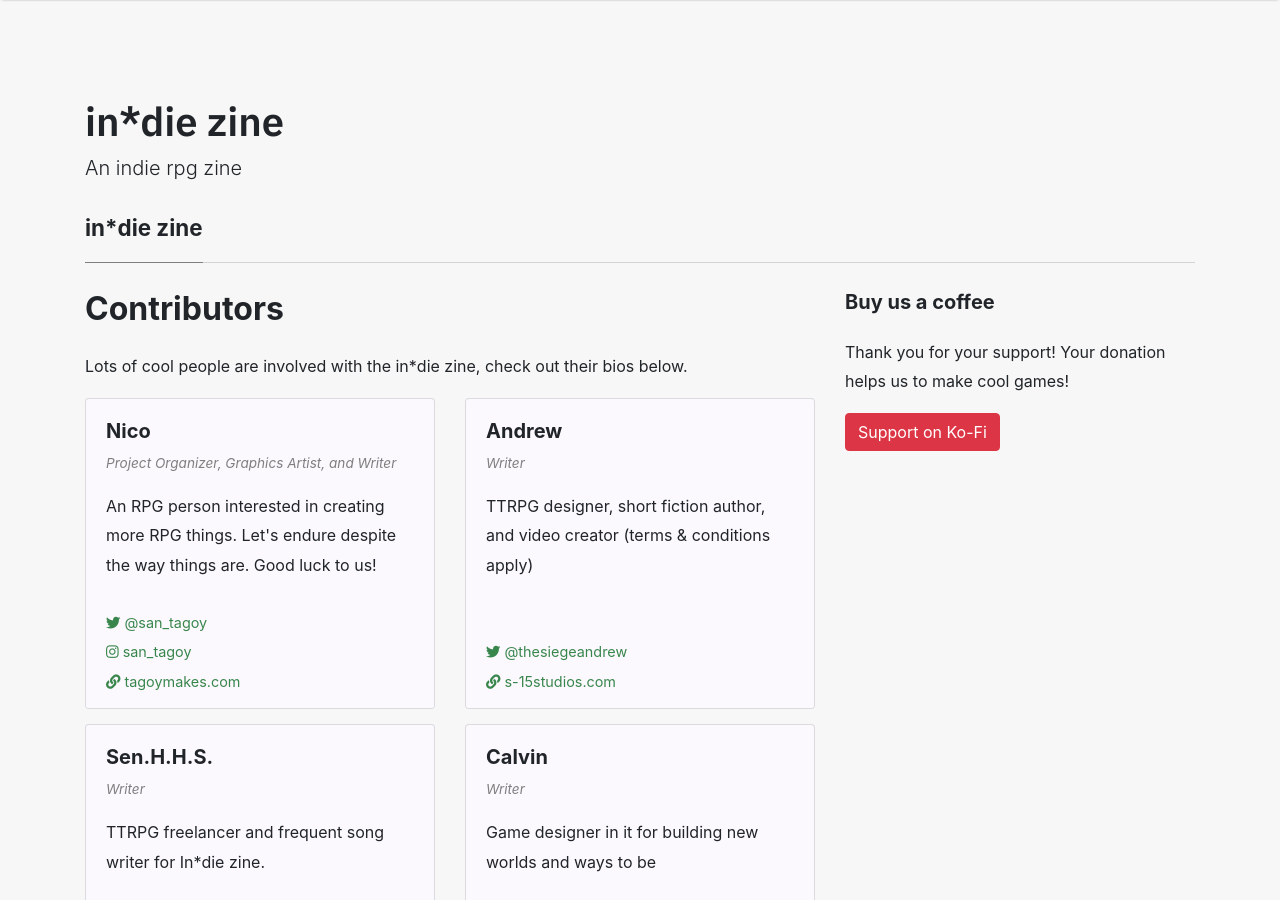
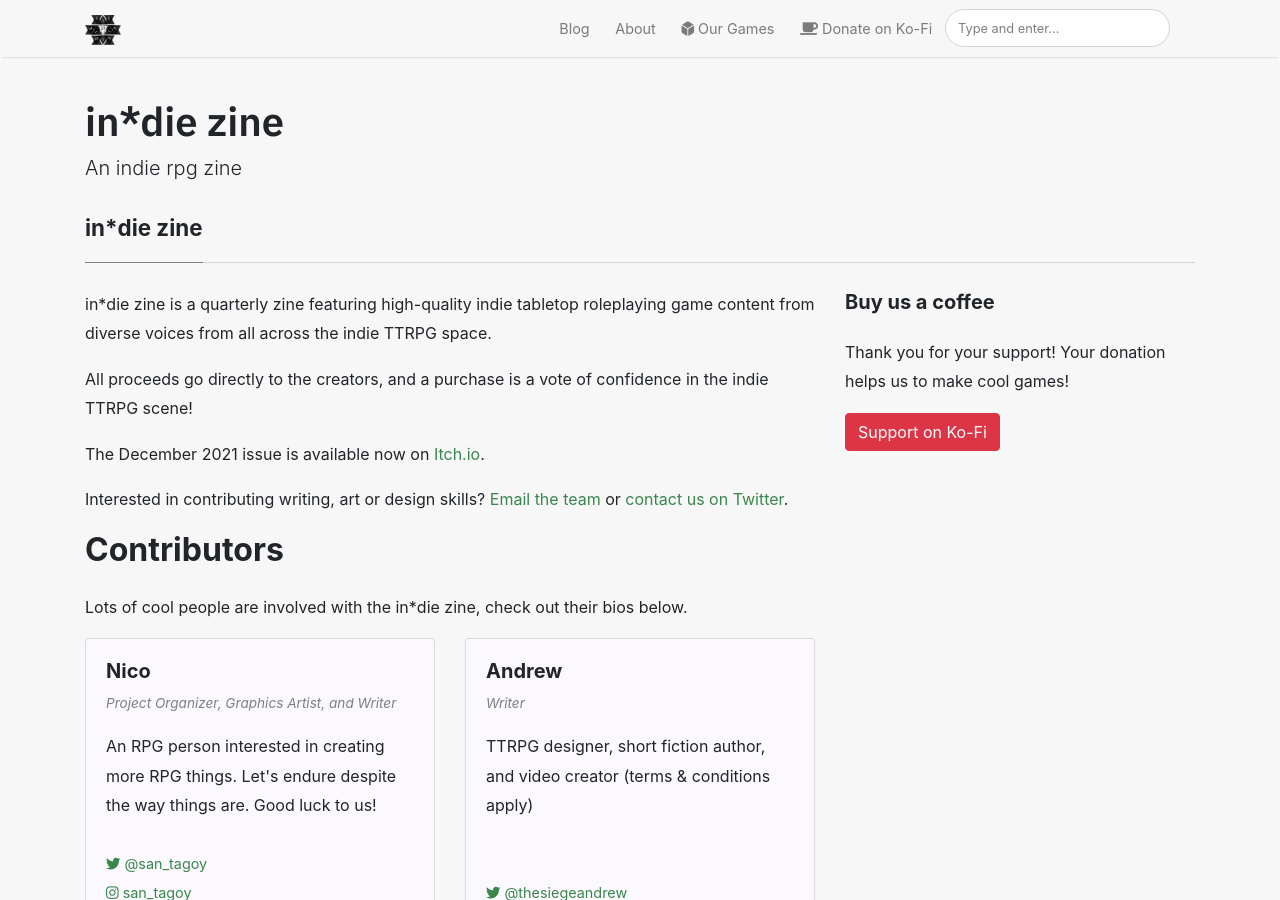
Before and after one commit to indie-zine/indie-zine.github.io, a Jekyll site: the page built from _pages/about.md, in a window 1280 px wide and 900 px high. Built offline with Jekyll 4.4.1, drawn with Linux system fonts in a browser that asks for light colours; nearby versions of some CDN libraries.

Commit message:
Add about section from the carrd

```diff
--- a/_pages/about.md
+++ b/_pages/about.md
@@ -7,13 +7,14 @@
 
 <div class="row justify-content-between">
   <div class="col-md-8">
-    <!--
     <div class="row">
       <div class="col-sm-12">
-        <p>This is just a sample, we can replace this with whatever content we want</p>
+        <p>in*die zine is a quarterly zine featuring high-quality indie tabletop roleplaying game content from diverse voices from all across the indie TTRPG space.</p>
+<p>All proceeds go directly to the creators, and a purchase is a vote of confidence in the indie TTRPG scene!</p>
+<p>The December 2021 issue is available now on <a href="https://indie-zine.itch.io/december-2021">Itch.io</a>.</p>
+<p>Interested in contributing writing, art or design skills? <a href="mailto:%69%6e%2e%64%69%65%2e%74%74%72%70%67%2e%7a%69%6e%65%40%67%6d%61%69%6c%2e%63%6f%6d">Email the team</a> or <a href="https://www.twitter.com/in_die_zine">contact us on Twitter</a>.</p>
       </div>
     </div>
-    -->
 
     <div class="row">
       <div class="col-sm-12">
```
